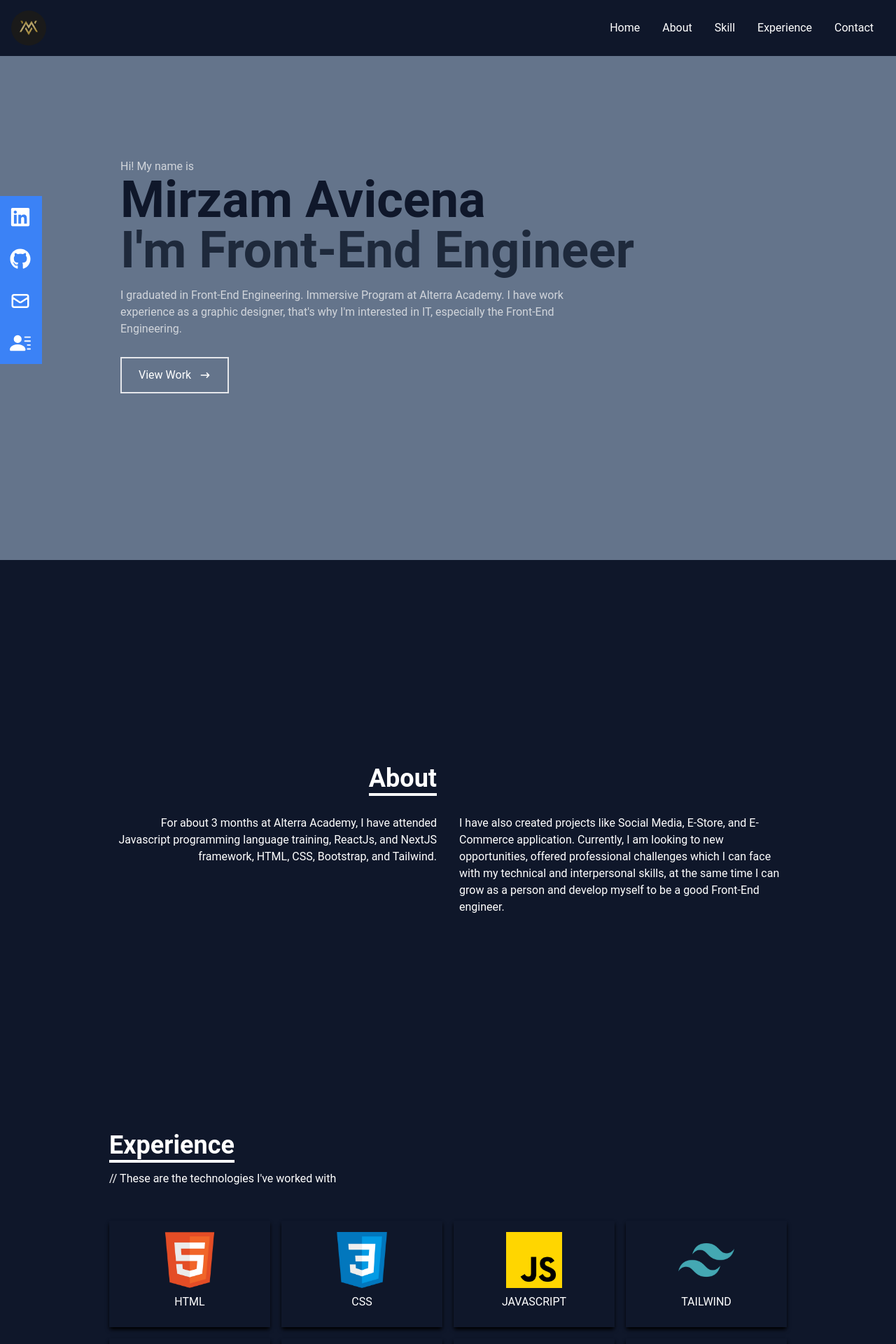
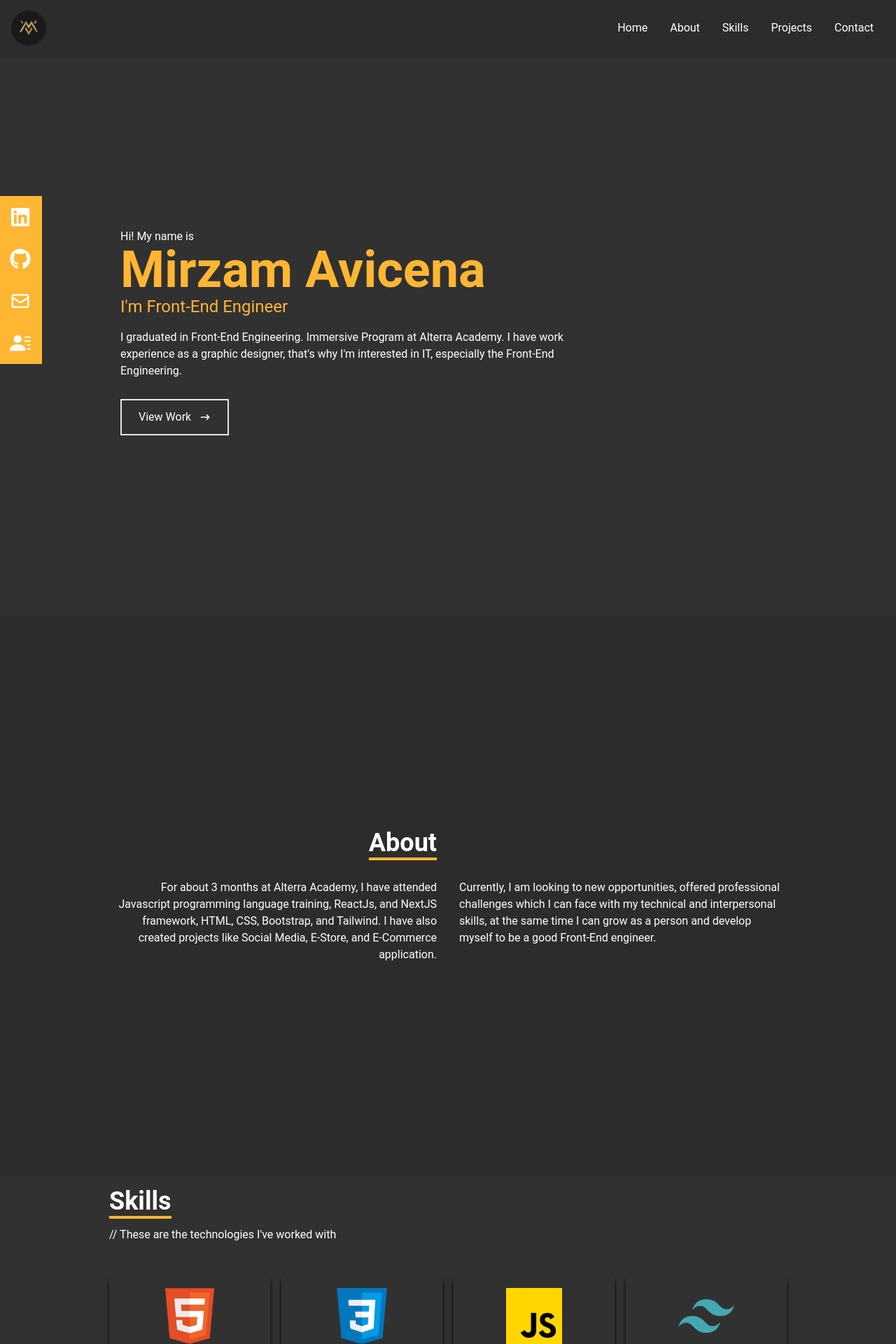
Before and after one commit to mirzavic4869/myportfolio, a React (Create React App) app: page / in a window 1280 px wide. Shown: the top 1920 px of the page at 70% size. Built offline with nearby package versions, Linux system fonts and the light colour scheme.

Commit message:
change color bg

```diff
--- a/src/components/About.jsx
+++ b/src/components/About.jsx
@@ -5,12 +5,12 @@ const About = () => {
 		<div
 			name="about"
 			className="w-full
-        h-screen bg-slate-900 text-white"
+        h-screen bg-[#2c2c2cff] text-white"
 		>
 			<div className="flex flex-col justify-center items-center w-full h-full ">
 				<div className="max-w-[1000px] w-full grid grid-cols-2 gap-8">
 					<div className="sm:text-right pb-8 pl-4 sm:pl-8">
-						<p className="text-4xl font-bold inline border-b-4 border-white">
+						<p className="text-4xl font-bold inline border-b-4 border-[#ffb633ff]">
 							About
 						</p>
 					</div>
@@ -21,17 +21,16 @@ const About = () => {
 						<p>
 							For about 3 months at Alterra Academy, I have attended Javascript
 							programming language training, ReactJs, and NextJS framework,
-							HTML, CSS, Bootstrap, and Tailwind.
+							HTML, CSS, Bootstrap, and Tailwind. I have also created projects
+							like Social Media, E-Store, and E-Commerce application.
 						</p>
 					</div>
 					<div>
 						<p>
-							I have also created projects like Social Media, E-Store, and
-							E-Commerce application. Currently, I am looking to new
-							opportunities, offered professional challenges which I can face
-							with my technical and interpersonal skills, at the same time I can
-							grow as a person and develop myself to be a good Front-End
-							engineer.
+							Currently, I am looking to new opportunities, offered professional
+							challenges which I can face with my technical and interpersonal
+							skills, at the same time I can grow as a person and develop myself
+							to be a good Front-End engineer.
 						</p>
 					</div>
 				</div>
--- a/src/components/Contact.jsx
+++ b/src/components/Contact.jsx
@@ -1,15 +1,20 @@
-import React from "react";
+import { React, useState } from "react";
 
 const Contact = () => {
+	const [fullname, setFullname] = useState("");
+	const [email, setEmail] = useState("");
 	return (
-		<div className="w-full h-screen bg-slate-900 flex justify-center">
+		<div
+			id="contact"
+			className="w-full h-screen bg-[#313131ff] flex justify-center p-4"
+		>
 			<form
 				method="POST"
 				action="https://getform.io/f/9b76b8bf-2270-4906-988a-647a5095de91"
 				className="flex flex-col max-w-[600px] w-full"
 			>
 				<div className="pb-8 text-white">
-					<p className="text-4xl font-bold inline border-b-4 border-white">
+					<p className="text-4xl font-bold inline border-b-4 border-[#ffb633ff]">
 						Contact
 					</p>
 					<p className="py-4">
@@ -20,14 +25,16 @@ const Contact = () => {
 				<input
 					className="bg-[#ccd6f6] p-2"
 					type="text"
-					placeholder="Name"
-					name="name"
+					placeholder="Fullname"
+					name="fullname"
+					onChange={(e) => setFullname(e.target.value)}
 				/>
 				<input
 					className="my-4 p-2 bg-[#ccd6f6]"
 					type="text"
 					placeholder="Email"
 					name="email"
+					onChange={(e) => setEmail(e.target.value)}
 				/>
 				<textarea
 					className="bg-[#ccd6f6] p-2"
@@ -35,7 +42,11 @@ const Contact = () => {
 					rows="10"
 					placeholder="Message"
 				></textarea>
-				<button className="text-white border-2 border-white px-4 py-3 mx-auto my-8 hover:bg-yellow-600 hover:border-yellow-600 flex items-center">
+				<button
+					disabled={fullname === "" || email === "" ? true : false}
+					type="submit"
+					className="cursor-pointer text-white border-2 border-white px-4 py-3 mx-auto my-8 hover:bg-[#ffb633ff] hover:border-[#ffb633ff] flex items-center "
+				>
 					Let's Collaborate
 				</button>
 			</form>
--- a/src/components/Home.jsx
+++ b/src/components/Home.jsx
@@ -3,23 +3,21 @@ import { HiArrowNarrowRight } from "react-icons/hi";
 
 const Home = () => {
 	return (
-		<div name="home" className="bg-slate-500 w-full h-screen">
+		<div name="home" className="bg-[#313131ff] w-full h-screen">
 			{/* container */}
 			<div className="flex flex-col justify-center max-w-[1000px] mx-auto px-8 h-full">
-				<p className="text-gray-300">Hi! My name is</p>
-				<h1 className="text-4xl sm:text-7xl font-bold text-slate-900">
+				<p className="text-white">Hi! My name is</p>
+				<h1 className="text-4xl sm:text-7xl font-bold text-[#ffb633ff]">
 					Mirzam Avicena
 				</h1>
-				<h2 className="text-4xl sm:text-7xl font-bold text-slate-800">
-					I'm Front-End Engineer
-				</h2>
-				<p className="text-gray-300 max-w-[700px] py-4">
+				<h2 className="text-2xl  text-[#ffb633ff]">I'm Front-End Engineer</h2>
+				<p className="text-white max-w-[700px] py-4">
 					I graduated in Front-End Engineering. Immersive Program at Alterra
 					Academy. I have work experience as a graphic designer, that's why I'm
 					interested in IT, especially the Front-End Engineering.{" "}
 				</p>
 				<div>
-					<button className="group text-white border-2 hover:bg-slate-900 hover:border-slate-900 py-3 px-6 my-3 flex items-center ">
+					<button className="group text-white border-2 hover:bg-[#ffb633ff] hover:border-[#ffb633ff] py-3 px-6 my-3 flex items-center ">
 						View Work{" "}
 						<span className="group-hover:rotate-90 duration-300">
 							<HiArrowNarrowRight className="ml-3" />
--- a/src/components/Navbar.jsx
+++ b/src/components/Navbar.jsx
@@ -3,12 +3,13 @@ import Logo from "../assets/logoku.jpg";
 import { FaBars, FaTimes, FaGithub, FaLinkedin } from "react-icons/fa";
 import { HiOutlineMail } from "react-icons/hi";
 import { BsFillPersonLinesFill } from "react-icons/bs";
+import { Link } from "react-scroll";
 
 const Navbar = () => {
 	const [nav, setNav] = useState(false);
 	const handleClick = () => setNav(!nav);
 	return (
-		<div className="fixed w-full h-[80px] flex justify-between items-center px-4 bg-slate-900 text-white">
+		<div className="sticky top-0 w-full h-[80px] flex justify-between items-center px-4 bg-[#2c2c2cff] text-white shadow-md">
 			<div>
 				<img
 					className="rounded-full"
@@ -20,11 +21,31 @@ const Navbar = () => {
 			{/* menu */}
 
 			<ul className="hidden md:flex">
-				<li>Home</li>
-				<li>About</li>
-				<li>Skill</li>
-				<li>Experience</li>
-				<li>Contact</li>
+				<li>
+					<Link to="home" smooth={true} duration={500}>
+						Home
+					</Link>
+				</li>
+				<li>
+					<Link to="about" smooth={true} duration={500}>
+						About
+					</Link>
+				</li>
+				<li>
+					<Link to="skills" smooth={true} duration={500}>
+						Skills
+					</Link>
+				</li>
+				<li>
+					<Link to="projects" smooth={true} duration={500}>
+						Projects
+					</Link>
+				</li>
+				<li>
+					<Link to="contact" smooth={true} duration={500}>
+						Contact
+					</Link>
+				</li>
 			</ul>
 
 			{/* hamburger */}
@@ -40,35 +61,66 @@ const Navbar = () => {
 						: "absolute top-0 left-0 w-full h-screen flex flex-col justify-center items-center bg-slate-900"
 				}
 			>
-				<li className="py-6 texlxt-4">Home</li>
-				<li className="py-6 texlxt-4">About</li>
-				<li className="py-6 texlxt-4">Skill</li>
-				<li className="py-6 texlxt-4">Experience</li>
-				<li className="py-6 texlxt-4">Contact</li>
+				<li className="py-6 texlxt-4">
+					<Link onClick={handleClick} to="home" smooth={true} duration={500}>
+						Home
+					</Link>
+				</li>
+				<li className="py-6 texlxt-4">
+					<Link onClick={handleClick} to="about" smooth={true} duration={500}>
+						About
+					</Link>
+				</li>
+				<li className="py-6 texlxt-4">
+					<Link
+						onClick={handleClick}
+						to="skills"
+						hashSpy={true}
+						smooth={true}
+						duration={500}
+					>
+						Skills
+					</Link>
+				</li>
+				<li className="py-6 texlxt-4">
+					<Link
+						onClick={handleClick}
+						to="projects"
+						smooth={true}
+						duration={500}
+					>
+						Projects
+					</Link>
+				</li>
+				<li className="py-6 texlxt-4">
+					<Link onClick={handleClick} to="contact" smooth={true} duration={500}>
+						Contact
+					</Link>
+				</li>
 			</ul>
 
 			{/* social menu */}
 			<div className="hidden fixed lg:flex flex-col top-[35%] left-0">
 				<ul>
-					<li className="w-[160px] h-[60px] flex justify-between items-center ml-[-100px] hover:ml-[10px] duration-300 bg-blue-500">
+					<li className="w-[160px] h-[60px] flex justify-between items-center ml-[-100px] hover:ml-[10px] duration-300 bg-[#ffb633ff]">
 						<a className="flex justify-between w-full items-center" href="/">
 							Linkedin
 							<FaLinkedin size={30} />
 						</a>
 					</li>
-					<li className="w-[160px] h-[60px] flex justify-between items-center ml-[-100px] hover:ml-[10px] duration-300 bg-blue-500">
+					<li className="w-[160px] h-[60px] flex justify-between items-center ml-[-100px] hover:ml-[10px] duration-300 bg-[#ffb633ff]">
 						<a className="flex justify-between w-full items-center" href="/">
 							GitHub
 							<FaGithub size={30} />
 						</a>
 					</li>
-					<li className="w-[160px] h-[60px] flex justify-between items-center ml-[-100px] hover:ml-[10px] duration-300 bg-blue-500">
+					<li className="w-[160px] h-[60px] flex justify-between items-center ml-[-100px] hover:ml-[10px] duration-300 bg-[#ffb633ff]">
 						<a className="flex justify-between w-full items-center" href="/">
 							Email
 							<HiOutlineMail size={30} />
 						</a>
 					</li>
-					<li className="w-[160px] h-[60px] flex justify-between items-center ml-[-100px] hover:ml-[10px] duration-300 bg-blue-500">
+					<li className="w-[160px] h-[60px] flex justify-between items-center ml-[-100px] hover:ml-[10px] duration-300 bg-[#ffb633ff]">
 						<a className="flex justify-between w-full items-center" href="/">
 							Resume
 							<BsFillPersonLinesFill size={30} />
--- a/src/components/Projects.jsx
+++ b/src/components/Projects.jsx
@@ -3,10 +3,10 @@ import Middleman from "../assets/Middleman.png";
 
 const Projects = () => {
 	return (
-		<div name="projects" className="bg-slate-900 w-full md:hscreen text-white">
+		<div name="projects" className="bg-[#2c2c2cff] w-full h-full text-white">
 			<div className="max-w-[1000px] w-full h-full mx-auto p-4 flex flex-col justify-center">
 				<div className="pb-8">
-					<p className="text-4xl font-bold inline border-b-4 border-white">
+					<p className="text-4xl font-bold inline border-b-4 border-[#ffb633ff]">
 						Projects
 					</p>
 					<p className="py-4">// Check out of my recent projects</p>
--- a/src/components/Skills.jsx
+++ b/src/components/Skills.jsx
@@ -10,12 +10,15 @@ import Figma from "../assets/figma.png";
 
 const Skills = () => {
 	return (
-		<div name="skills" className="bg-slate-900 text-white ">
+		<div
+			name="skills"
+			className="bg-[#313131ff] text-white w-full h-full lg:h-screen"
+		>
 			{/* Container */}
-			<div className="max-w-[1000px] mx-auto p-4 flex flex-col justify-center w-full h-full">
+			<div className="max-w-[1000px] mx-auto p-4 flex flex-col justify-center ">
 				<div>
-					<p className="text-4xl font-bold inline border-b-4 border-white">
-						Experience
+					<p className="text-4xl font-bold inline border-b-4 border-[#ffb633ff]">
+						Skills
 					</p>
 					<p className="py-4">// These are the technologies I've worked with</p>
 				</div>
```
